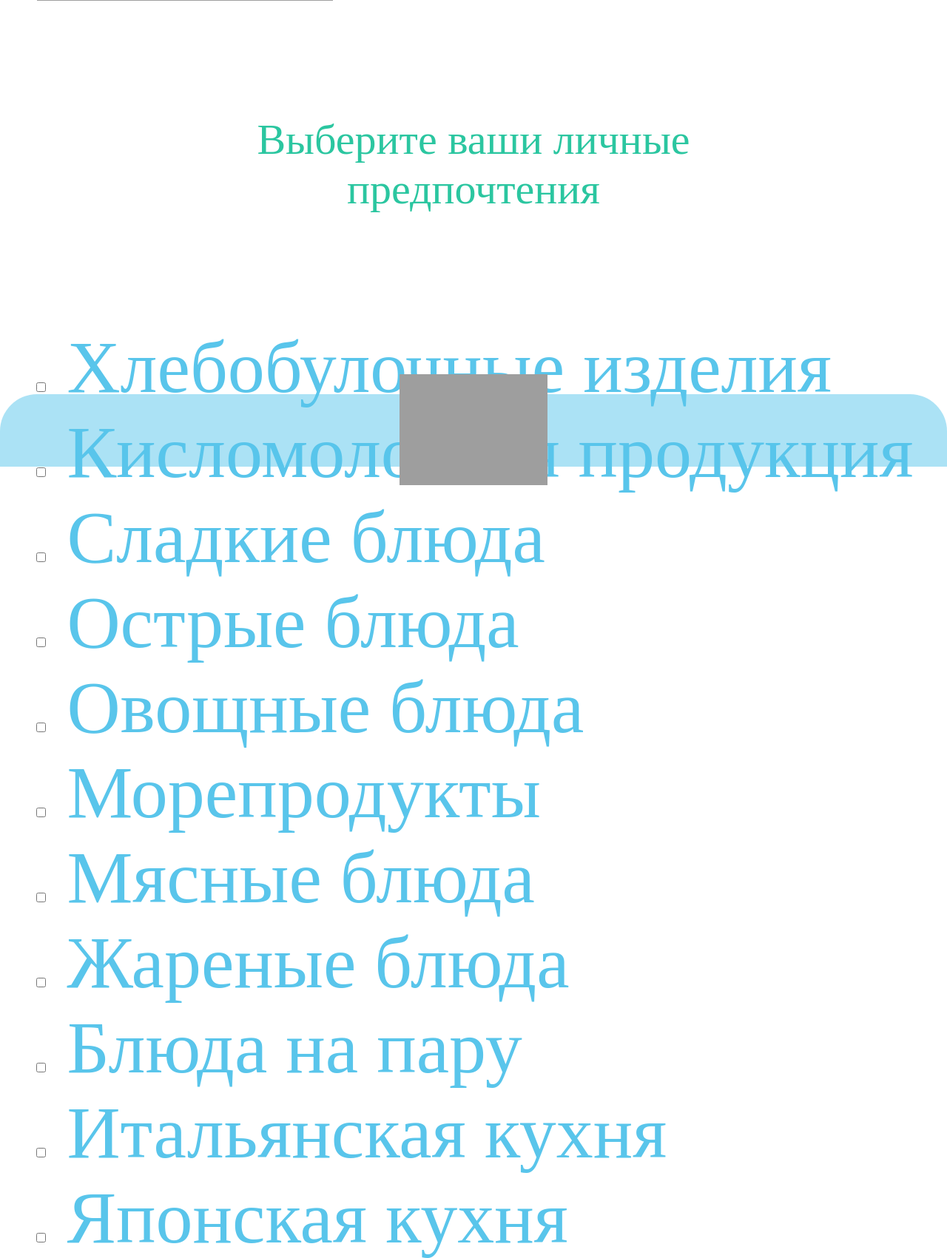
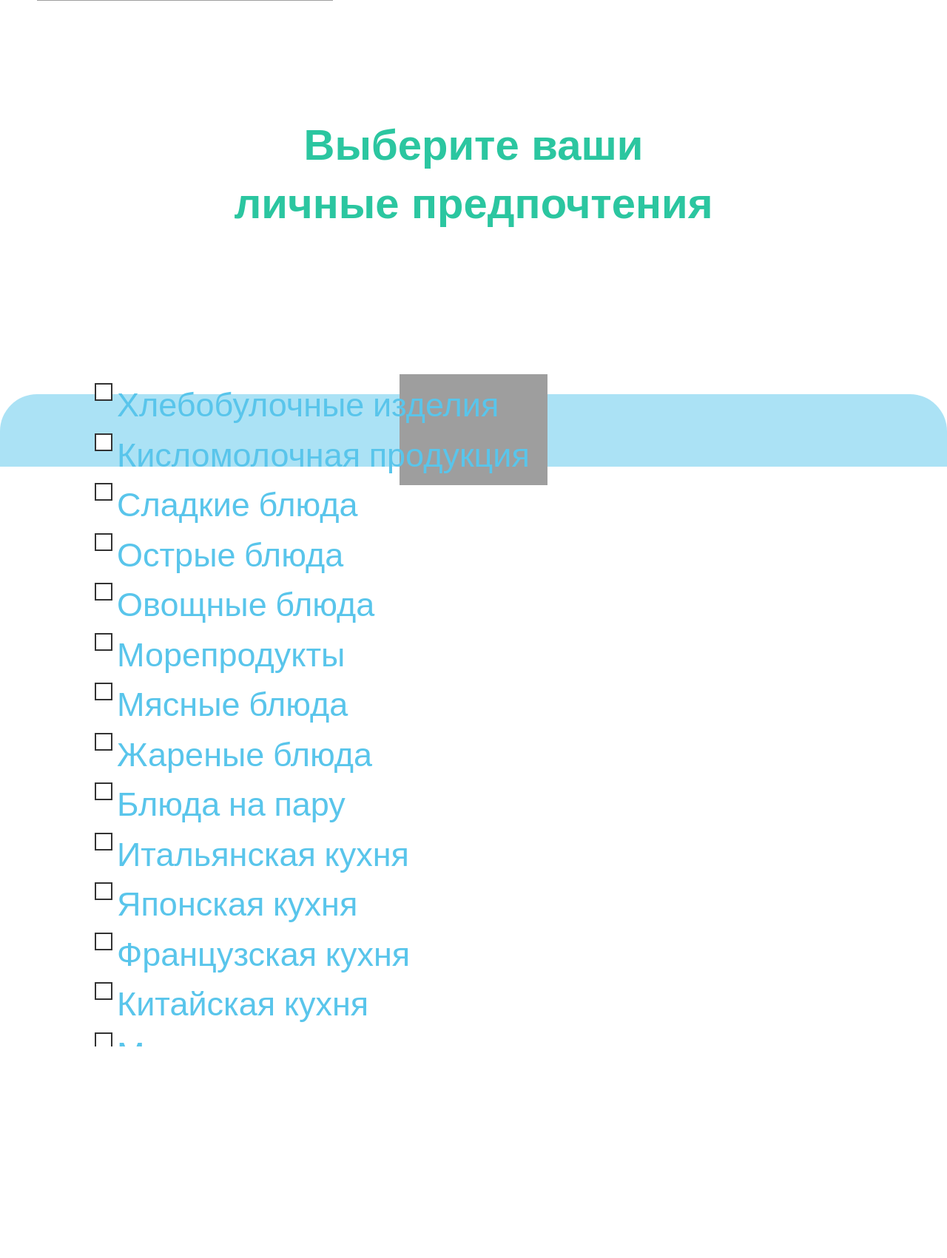
Before and after one commit to ThattedHase/ametcareDj1, a Django app: page /indpref in a window 1280 px wide. Shown: the part 349-2050 px from the top of the page at 74% size. After the commit the page ends 1764 px from the top, so only its background shows below. Run offline with Django 4.2, Linux system fonts and the light colour scheme; grey boxes are pictures that could not be loaded.

Commit message:
fonts in normal

```diff
--- a/ametcareDj/ametcareDj1/firstapp/forms.py
+++ b/ametcareDj/ametcareDj1/firstapp/forms.py
@@ -33,7 +33,7 @@ class UserInfo(forms.Form):
     )
     age = forms.IntegerField(
         widget=forms.NumberInput(attrs={'class': 'registration-form-input'}),
-        label='Возраст: '
+        label='Возраст:'
     )
     task = forms.ChoiceField(
         choices=TASK_CHOICES,
@@ -65,5 +65,5 @@ class PreferencesForm(forms.Form):
 
     preferences = forms.MultipleChoiceField(
         choices=PREFERENCES_CHOICES,
-        widget=forms.CheckboxSelectMultiple(attrs={'id': 'check_input'}),
+        widget=forms.CheckboxSelectMultiple(attrs={'class': 'check_input'}),
     )
--- a/ametcareDj/ametcareDj1/static/css/styles.css
+++ b/ametcareDj/ametcareDj1/static/css/styles.css
@@ -1,22 +1,14 @@
+@import url('https://fonts.googleapis.com/css2?family=Nunito:wght@400;700;900&display=swap');
 body
 {
   margin: 0px;
   padding: 0;
   display: flex;
   flex-direction: column;
+  font-family: 'Nunito', sans-serif;
+  font-weight: 400;
+}
 
-}
-@font-face
-{
-  font-family: 'Nunito ExtraBold';
-  src:
-      url("D:\ametCare1\fonts\Nunito-ExtraBold.woff2") format('woff2'),
-      url("D:\ametCare1\fonts\Nunito-ExtraBold.woff") format('woff');
-  font-family: 'Nunito Light';
-  src:
-          url("D:\ametCare1\fonts\Nunito-Light.woff2") format('woff2'),
-          url("D:\ametCare1\fonts\Nunito-Light.woff") format('woff');
-}
 .content
 {
   flex: 1;
@@ -53,14 +45,15 @@ body
   }
 }
 
-.center-text
+p.center-text
 {
   text-align: center;
   color: rgba(43, 198, 160, 1);
   font-size: 50px;
   width: 12em;
-  font-family: 'Nunito ExtraBold';
   margin-top: 100px;
+  font-weight: 700;
+
 }
 
 .navigation {
@@ -89,60 +82,25 @@ body
   font-size: 80px;
   padding-top: 58px;
   padding-left: 58px;
-  font-family: 'Nunito ExtraBold';
-}
-
-#slText
-{
-  color: rgba(43, 198, 160, 1);
-  font-size: 58px;
-  margin-bottom: 200px;
-  margin-top: 150px;
-  font-family: 'Nunito ExtraBold';
-  display: flex;
-  flex-direction: column;
-  justify-content: center;
-  align-items: center;
-  width: 12em;
-  text-align: center;
+  font-weight: 900;
 }
 
 
 
 
-input[type="image"] {
-  width: 8%;
-  height: 8%;
-  background-size: contain;
-  background-repeat: no-repeat;
-  background-position: center;
-  border: none;
-  cursor: pointer;
-}
-
-
-
-/* ... предыдущие стили ... */
-
-/* Стили для формы регистрации */
 .registration-form label
 {
   display: block;
   font-size: 40px;
-  font-family: 'Nunito ExtraBold';
+  font-weight: 700;
   color: rgba(89, 197, 235);
 
 }
-.registration-form,
-.registration-form1
+
+
+.registration-form input
 {
-  font-family: 'Nunito ExtraBold';
-}
-
-.registration-form input,
- .registration-form1 input
-{
-  font-family: 'Nunito ExtraBold';
+  font-weight: 900;
   color: rgba(43, 198, 160, 1);
   width: 100%;
   padding: 10px;
@@ -152,9 +110,10 @@ input[type="image"] {
   border-bottom: 5px solid rgba(89, 197, 235); /* Добавляем нижнюю линию */
   background: transparent; /* Прозрачный фон */
   outline: none; /* Убираем контур фокуса */
+  border-radius:20px;
 }
-.registration-form1 select {
-  font-family: 'Nunito ExtraBold';
+.registration-form select {
+  font-weight: 900;
   color: rgba(43, 198, 160, 1);
   width: 100%;
   height:150px;
@@ -166,8 +125,8 @@ input[type="image"] {
   background: transparent;
   outline: none;
 }
-.registration-form1 select option {
-  font-family: 'Nunito Light';
+.registration-form select option {
+  font-weight: 200;
   font-size: 20px;
 }
 
@@ -179,15 +138,19 @@ button[type="button"]
 }
 
 
-#slText {
+#slText
+{
   color: rgba(43, 198, 160, 1);
   font-size: 58px;
-  margin-bottom: 150px;
-  font-family: 'Nunito ExtraBold';
+  margin-bottom: 200px;
+  margin-top: 150px;
+  font-weight: 900;
   display: flex;
   flex-direction: column;
   justify-content: center;
   align-items: center;
+  width: 12em;
+  text-align: center;
 }
 
 
@@ -208,39 +171,93 @@ button[type="button"]
 .nav1 a img {
   transform: scale(1.3); /* Увеличьте размер картинки в 1.5 раза */
 }
-form input[type="checkbox"]
-{
-  font-family: 'Nunito ExtraBold';
-  background-image: url('/static/img/check-box.svg');
- }
-form input[type="checkbox"]:checked
-{
-  font-family: 'Nunito ExtraBold';
-  background-image: url('/static/img/check-box.svg');
- }
-
-form label
+#registration-form1 label
 {
   color:rgba(89, 197, 235);
-  font-size: 100px;
-  font-family: 'Nunito ExtraBold';
+  font-size: 45px;
+  font-weight: 900;
+  font-family: 'Nunito', sans-serif;
+}
+#registration-form1 input,
+#registration-form1 select
+{
+  font-weight: 400;
+  color: rgba(43, 198, 160, 1);
+  width: 100%;
+  height:80px;
+  padding: 10px;
+  font-size: 45px;
+  margin-bottom: 20px;
+  border: none;
+  border-bottom: 5px solid rgba(89, 197, 235);
+  background: transparent;
+  outline: none;
+  font-family: 'Nunito', sans-serif;
+}
 
+
+#registration-form1 option
+{
+  font-size: 30px;
+  font-family: 'Nunito', sans-serif;
+  font-weight: 400;
 }
+
+#registration-form label
+{
+  font-size: 45px;
+  font-family: 'Nunito', sans-serif;
+  font-weight: 400;
+}
+
 
 .scrollable-container {
   max-height: 900px;
+  width: 80%;
   overflow-y: auto;
   display: flex;
   flex-direction: column;
-  font-family: 'Nunito ExtraBold';
-  font-size:30px;
+  color:rgba(89, 197, 235);
+  font-size: 45px;
+  font-weight: 400;
+  font-family: 'Nunito', sans-serif;
+}
+.check_input {
+  display: inline-block;
 }
 
-.custom-checkbox {
-  display: flex;
-  align-items: center; /* Выравнивание чекбокса и текста по центру */
-  margin-bottom: 25px; /* Расстояние между чекбоксами */
+.check_input input {
+  opacity: 0;
+  position: absolute;
 }
+
+.check_input label {
+  position: relative;
+  cursor: pointer;
+  padding-left: 30px; /* Adjust spacing as needed */
+  line-height: 1.5; /* Adjust based on the size of the checkbox */
+  font-size: 45px;
+  font-family: 'Nunito', sans-serif;
+  font-weight: 400;
+}
+
+.check_input label:before {
+  content: "";
+  position: absolute;
+  left: 0;
+  top: 0;
+  width: 20px; /* Adjust width based on the size of the checkbox */
+  height: 20px; /* Adjust height based on the size of the checkbox */
+  border: 2px solid #333; /* Border color for the checkbox */
+  background-color: #fff; /* Background color for the checkbox */
+}
+
+/* Checked state */
+.check_input input:checked {
+  background-color: #00a0d2; /* Change background color for the checked state */
+  border-color: #00a0d2; /* Change border color for the checked state */
+}
+
 .card-stack {
   display: flex;
   flex-direction: column;
@@ -256,7 +273,7 @@ form label
   height: 300px;
   background-color: rgba(89, 197, 235);
   color: rgb(255, 255, 255);
-  font-family: 'Nunito ExtraBold';
+  font-weight: 900;
   padding-top: 20px;
   padding-left: 30px;;
   font-size: 40px;
@@ -273,7 +290,7 @@ form label
   height: 300px;
   background-color: rgba(43, 198, 160, 1);
   color: rgb(255, 255, 255);
-  font-family: 'Nunito ExtraBold';
+  font-weight: 900;
   padding-top: 20px;
   padding-left: 30px;;
   font-size: 40px;
@@ -289,7 +306,7 @@ form label
   height: 300px;
   background-color: rgba(49, 218, 117, 1);
   color: rgb(255, 255, 255);
-  font-family: 'Nunito ExtraBold';
+  font-weight: 900;
   padding-top: 20px;
   padding-left: 30px;;
   font-size: 40px;
--- a/ametcareDj/ametcareDj1/templates/indpref.html
+++ b/ametcareDj/ametcareDj1/templates/indpref.html
@@ -17,13 +17,14 @@
   </a>
   <div class="container">
     <div id="slText">Выберите ваши личные предпочтения</div>
-    <form action="/indpref" id="registration-form" method="post">
-      <div id = scrollable-container>
+    <div class="scrollable-container">
+      <form action="/indpref" id="registration-form" method="post">
         {% csrf_token %}
         {{ form.preferences }}
-      </div>
-      <button type="submit" style="display: none;"></button>
-    </form>
+        <button type="submit"></button>
+      </form>
+    </div>
+
   </div>
   <script>
     function submitForm() {
--- a/ametcareDj/ametcareDj1/templates/userinfo.html
+++ b/ametcareDj/ametcareDj1/templates/userinfo.html
@@ -18,7 +18,7 @@
 
   <div class="container">
     <div id="slText">Основная информация</div>
-  <form id = "registration-form1" action="/userinfo" method="POST" class="registration-form">
+  <form action="/userinfo" method="POST" id="registration-form1" class="registration-form1">
       {% csrf_token %}
         {{ form.gender.label_tag }}
         {{ form.gender }}
```
Also changed, not shown: ametcareDj/ametcareDj1/static/css/stylecopy.css (+5 -8 lines), ametcareDj/ametcareDj1/templates/start1.html (indentation only).
